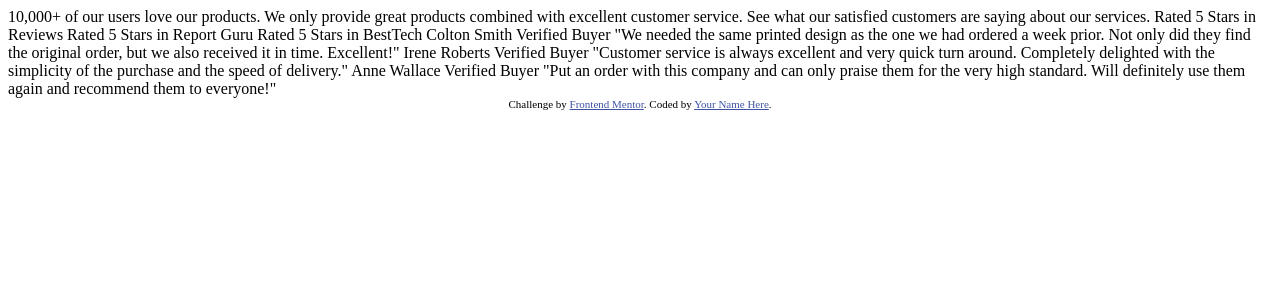
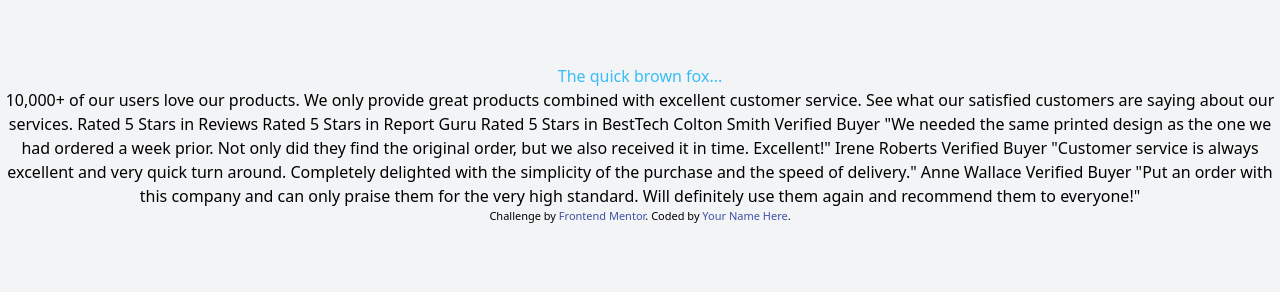
Before and after one commit to MelakuAlehegn/social-proof-section, a website: page index.html in a window 1280 px wide. Drawn offline with Linux system fonts and the light colour scheme.

Commit message:
tailwind configured

```diff
--- a/index.html
+++ b/index.html
@@ -1,33 +1,20 @@
 <!DOCTYPE html>
 <html lang="en">
+
 <head>
   <meta charset="UTF-8" />
   <meta name="viewport" content="width=device-width, initial-scale=1.0" />
   <!-- displays site properly based on user's device -->
-
-    <link
-      rel="icon"
-      type="image/png"
-      sizes="32x32"
-      href="./images/favicon-32x32.png"
-    />
-
+  <link rel="icon" type="image/png" sizes="32x32" href="./images/favicon-32x32.png" />
+  <link href="tailwind.css" rel="stylesheet">
   <title>Frontend Mentor | Social proof section</title>
 
-    <!-- Feel free to remove these styles or customise in your own stylesheet 👍 -->
-    <style>
-      .attribution {
-        font-size: 11px;
-        text-align: center;
-      }
-      .attribution a {
-        color: hsl(228, 45%, 44%);
-      }
-    </style>
+  <link rel="stylesheet" href="styles.css">
 </head>
-  <body>
+
+<body class="bg-gray-100 text-center py-16">
+  <p class="text-sky-400">The quick brown fox...</p>
   10,000+ of our users love our products.
-
   We only provide great products combined with excellent customer service.
   See what our satisfied customers are saying about our services.
 
@@ -53,9 +40,9 @@
 
   <div class="attribution">
     Challenge by
-      <a href="https://www.frontendmentor.io?ref=challenge" target="_blank"
-        >Frontend Mentor</a
-      >. Coded by <a href="#">Your Name Here</a>.
+    <a href="https://www.frontendmentor.io?ref=challenge" target="_blank">Frontend Mentor</a>. Coded by <a href="#">Your
+      Name Here</a>.
   </div>
 </body>
+
 </html>
--- /dev/null
+++ b/package.json
@@ -0,0 +1,5 @@
+{
+  "devDependencies": {
+    "tailwindcss": "^3.3.2"
+  }
+}
--- /dev/null
+++ b/styles.css
@@ -0,0 +1,8 @@
+.attribution {
+    font-size: 11px;
+    text-align: center;
+}
+
+.attribution a {
+    color: hsl(228, 45%, 44%);
+}
--- /dev/null
+++ b/tailwind.config.js
@@ -0,0 +1,9 @@
+module.exports = {
+  purge: ["./index.html"],
+  darkMode: false, // or 'media' or 'class'
+  theme: {
+    extend: {},
+  },
+  variants: {},
+  plugins: [],
+};
```
Also changed, not shown: tailwind.css (added), 2 other files. Lines whose indentation alone changed are shown as unchanged.
